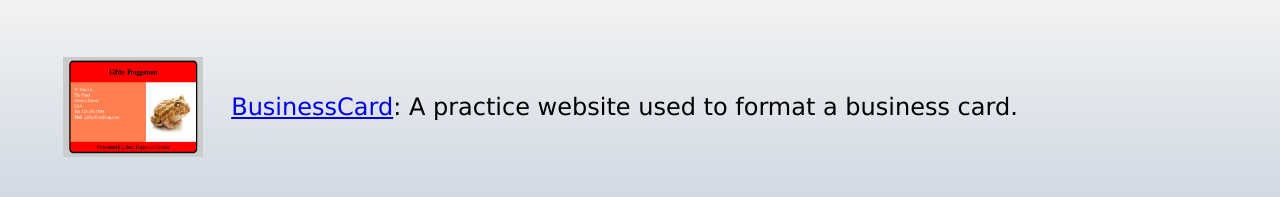
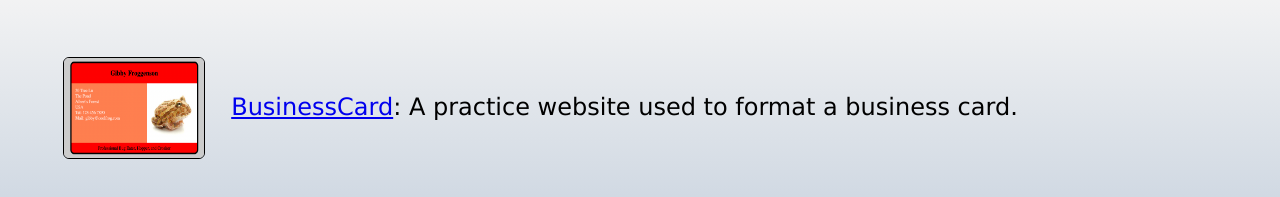
Before and after one commit to msoebrot/website, a plain HTML site: page index.html in a window 1280 px wide. Shown: the part 811-1008 px from the top of the page. Drawn offline with Linux system fonts and the light colour scheme.

Commit message:
Update business card icon
Gave business card icon a border and rounded edges.

```diff
--- a/index.html
+++ b/index.html
@@ -27,7 +27,7 @@
                     <dd> <a href="https://msoebrot.github.io/weatherapp/">WeatherApp</a>: Tells you the weather! Made using HTML, CSS and JavaScript </dd>
             </div>
             <div class="project-item">
-                <dt> <a href="https://msoebrot.github.io/website/businesscard/"> <img src="gibbycard.png" alt="BusinessCard Link" width="140px" height="100px"></a> </dt>
+                <dt> <a href="https://msoebrot.github.io/website/businesscard/"> <img src="gibbycard.png" id="busicard" alt="BusinessCard Link" width="140px" height="100px"></a> </dt>
                     <dd> <a href="https://msoebrot.github.io/website/businesscard/"> BusinessCard</a>: A practice website used to format a business card. </dd>
             </div>
         </dl>
--- a/style.css
+++ b/style.css
@@ -177,3 +177,8 @@ a:hover {
       transition: all 0.3s;
     }
 }
+
+#busicard {
+  border-radius: 6px;
+  border: 1px solid black;
+}
```
